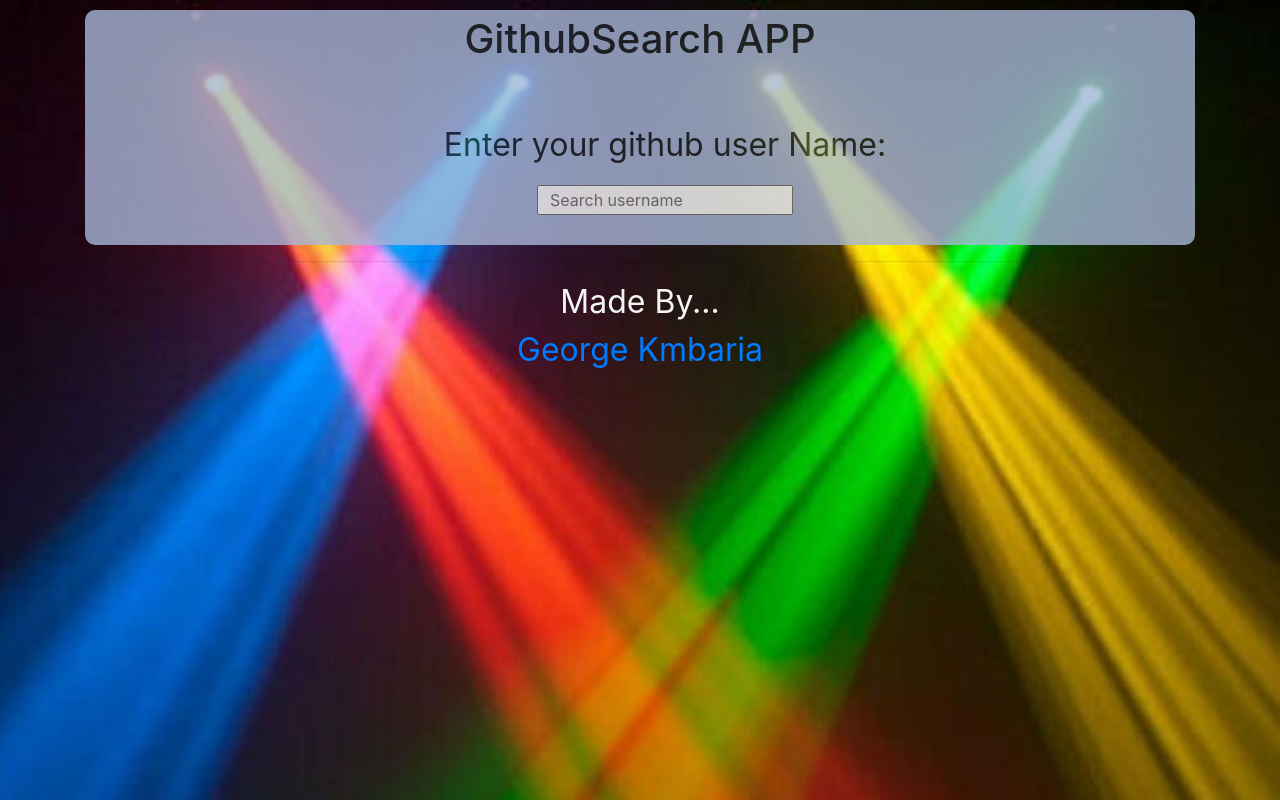
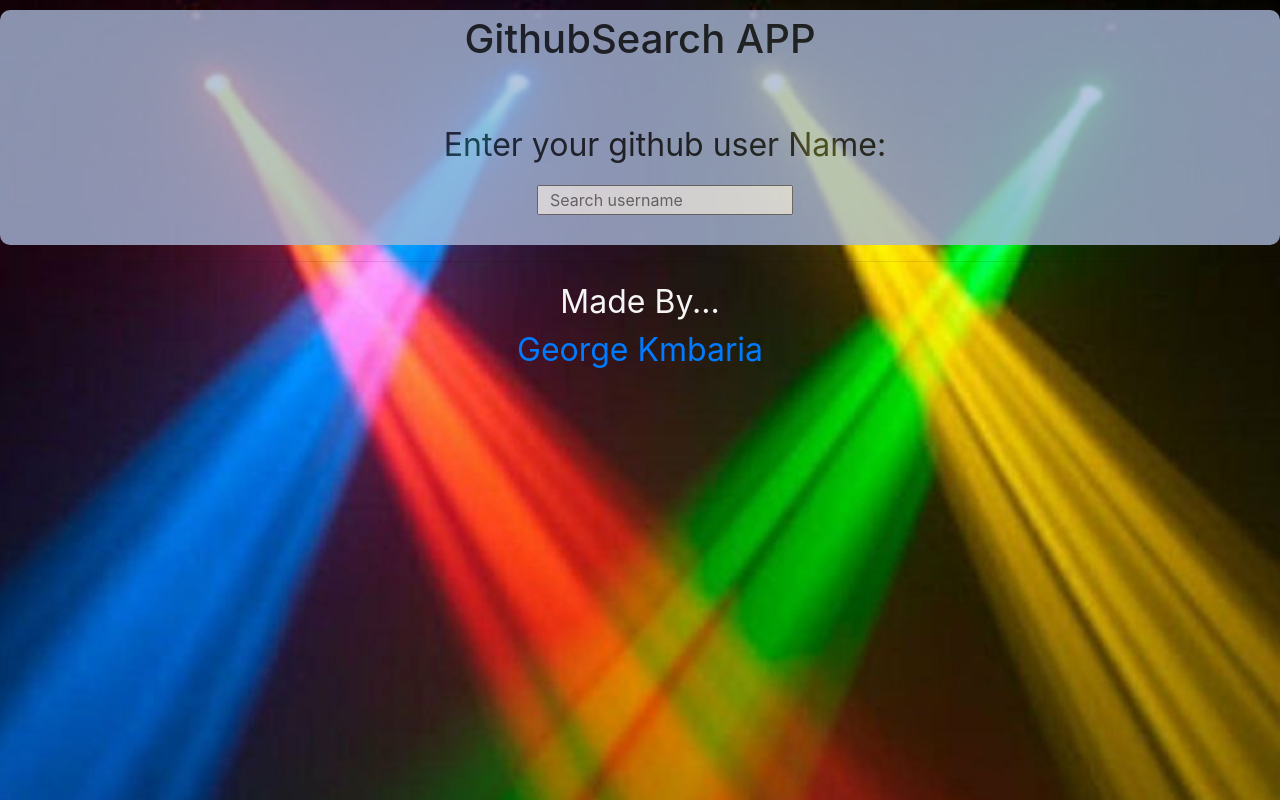
Before and after one commit to Kmbaria/github-API, an Angular app: page / in a window 1280 px wide. Built offline with nearby package versions, Linux system fonts and the light colour scheme; a web font is replaced by a local one.

Commit message:
app.component.html

```diff
--- a/src/app/app.component.html
+++ b/src/app/app.component.html
@@ -1,2 +1,2 @@
-<div class="container">
+
 <app-profile></app-profile>
```
